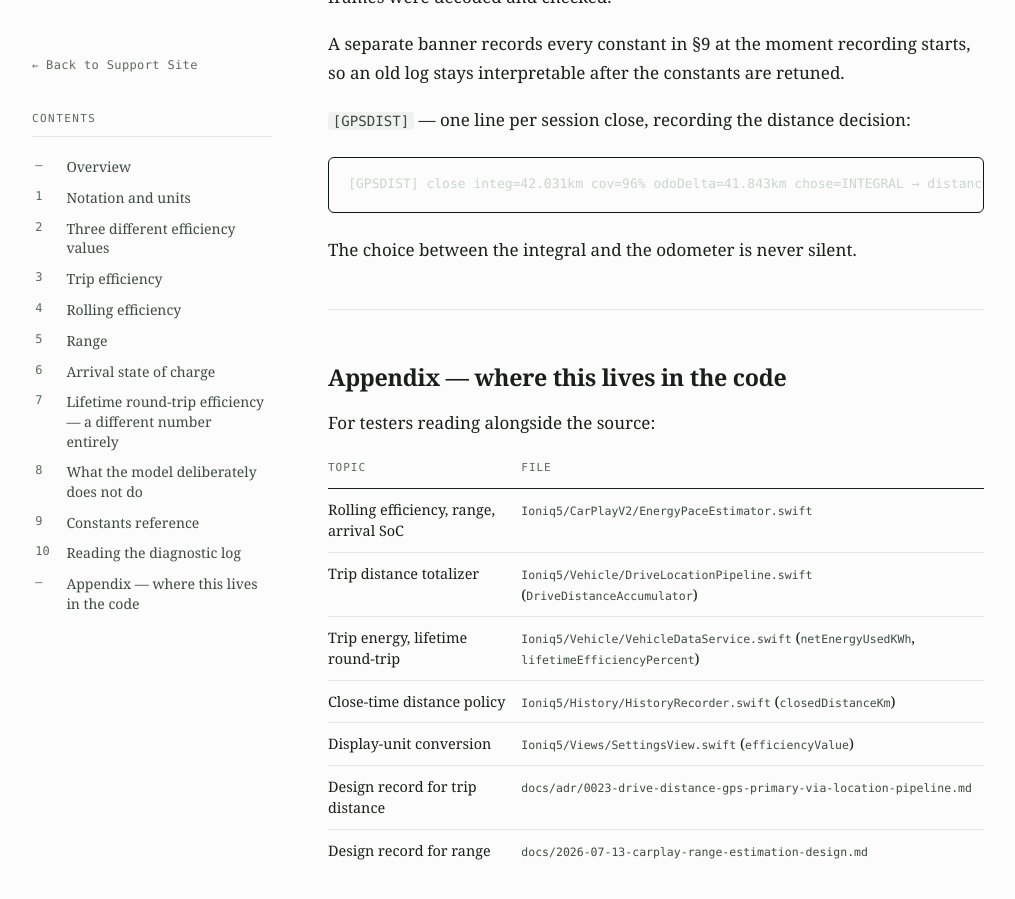
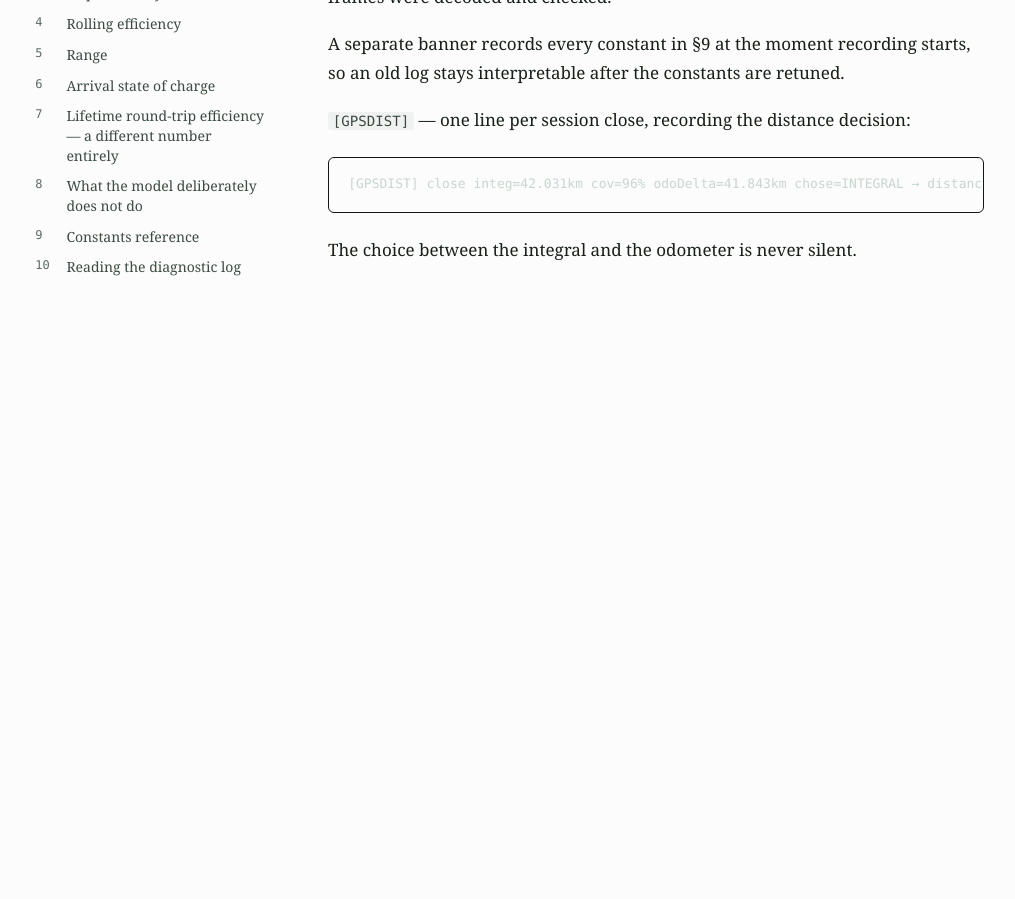
Before and after one commit to gburlingame/ioniq-app, a Jekyll site: the page built from efficiency-and-range.md, in a window 1280 px wide and 900 px high, scrolled down 20680 px. Shown: the whole window, without its empty margins (132-1147 px from the left). Built offline with Jekyll 4.4.1, drawn with Linux system fonts in a browser that asks for light colours; after the commit the page ends 21074 px from its top, so only the background shows below that.

Commit message:
docs(efficiency): drop the source-code appendix from the paper
The appendix pointed readers at file paths in the private app repo, which is not
useful to the customers and testers this paper is written for. Regenerated the
published page from source.

Co-Authored-By: Claude Opus 5 <noreply@anthropic.com>

````diff
--- a/efficiency-and-range.md
+++ b/efficiency-and-range.md
@@ -37,9 +37,6 @@ sections:
   - id: s11
     n: "10"
     label: "Reading the diagnostic log"
-  - id: s12
-    n: ""
-    label: "Appendix — where this lives in the code"
 ---
 
 <!-- =========================================================
@@ -702,23 +699,3 @@ A separate banner records every constant in §9 at the moment recording starts,
 ```
 
 The choice between the integral and the odometer is never silent.
-
----
-
-## Appendix — where this lives in the code {#s12}
-
-For testers reading alongside the source:
-
-<div class="tablewrap" markdown="1">
-
-| Topic | File |
-|---|---|
-| Rolling efficiency, range, arrival SoC | `Ioniq5/CarPlayV2/EnergyPaceEstimator.swift` |
-| Trip distance totalizer | `Ioniq5/Vehicle/DriveLocationPipeline.swift` (`DriveDistanceAccumulator`) |
-| Trip energy, lifetime round-trip | `Ioniq5/Vehicle/VehicleDataService.swift` (`netEnergyUsedKWh`, `lifetimeEfficiencyPercent`) |
-| Close-time distance policy | `Ioniq5/History/HistoryRecorder.swift` (`closedDistanceKm`) |
-| Display-unit conversion | `Ioniq5/Views/SettingsView.swift` (`efficiencyValue`) |
-| Design record for trip distance | `docs/adr/0023-drive-distance-gps-primary-via-location-pipeline.md` |
-| Design record for range | `docs/2026-07-13-carplay-range-estimation-design.md` |
-
-</div>
````
Also changed, not shown: docs/efficiency-and-range/efficiency-and-range.src.md (+0 -16 lines).
